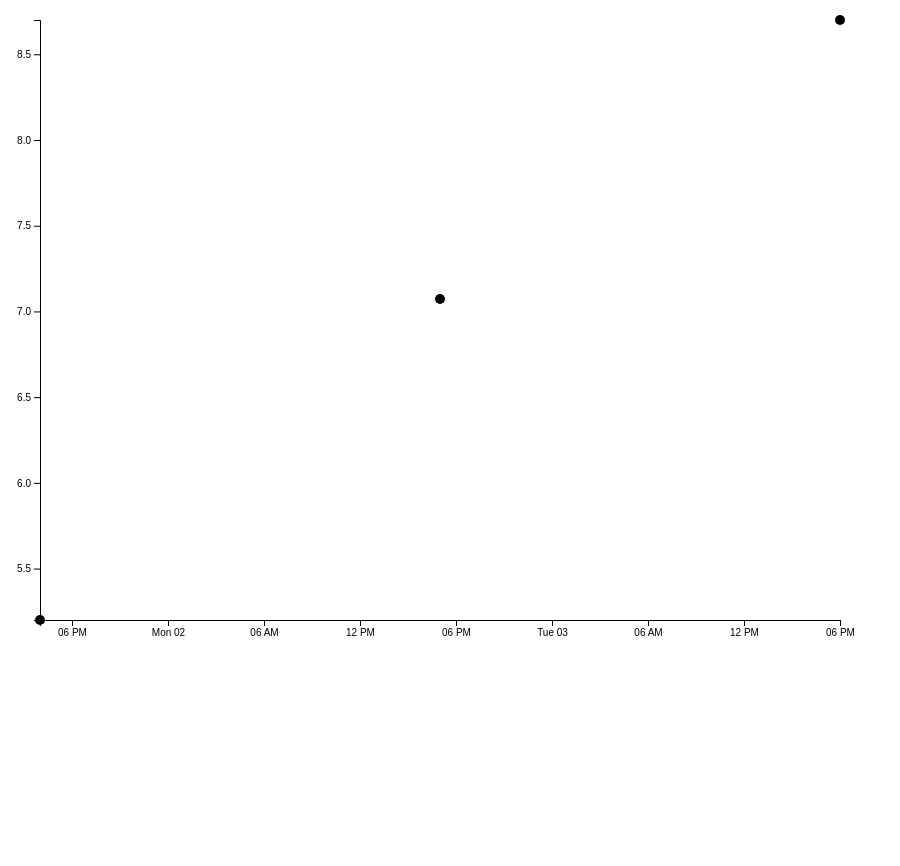
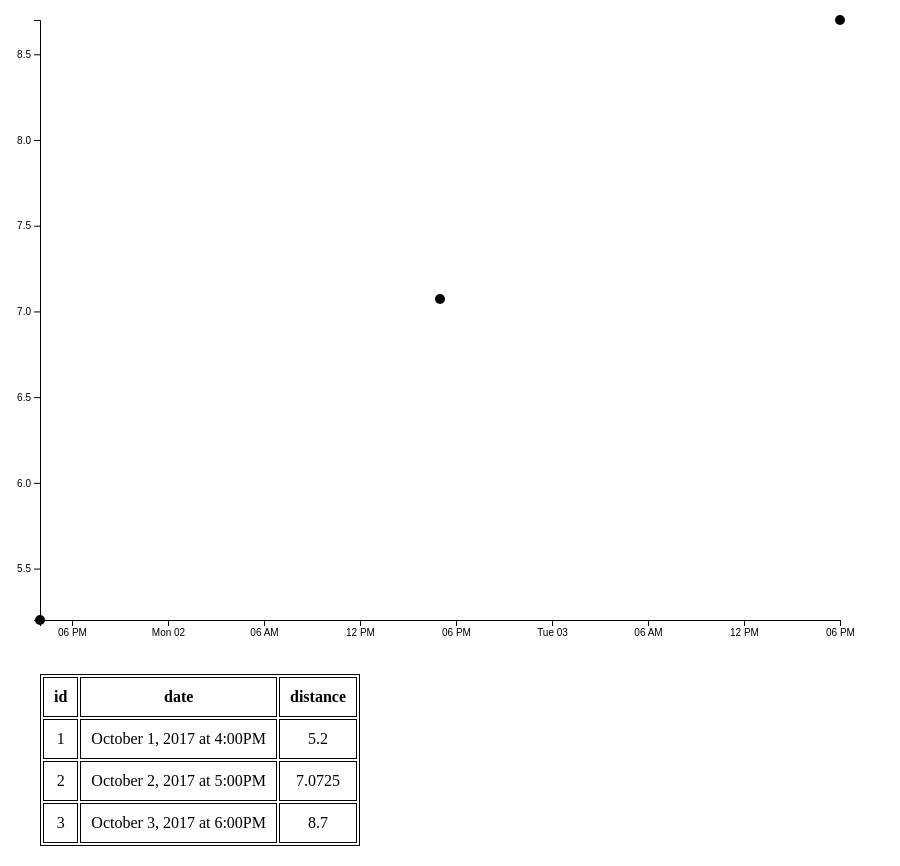
Before and after one commit to PacktPublishing/D3.js-Quick-Start-Guide, a plain HTML site: page examples/scatter_plot/index.html in a window 1280 px wide. Shown: the whole page, without its empty margins (0-900 px from the left). Before the commit the page ends 800 px from the top, so only its background shows below. Drawn offline with nearby package versions, Linux system fonts and the light colour scheme.

Commit message:
adjustments to scatter plot

```diff
--- a/examples/scatter_plot/app.css
+++ b/examples/scatter_plot/app.css
@@ -4,7 +4,15 @@ circle {
 }
 svg {
     overflow: visible;
+    margin-bottom: 50px;
 }
 body {
     margin: 20px 40px;
 }
+table, th, td {
+   border: 1px solid black;
+}
+th, td {
+    padding:10px;
+    text-align: center;
+}
--- a/examples/scatter_plot/app.js
+++ b/examples/scatter_plot/app.js
@@ -65,3 +65,14 @@ var leftAxis = d3.axisLeft(yScale);
 d3.select('svg')
 	.append('g')
 	.call(leftAxis); //no need to transform, since it's placed correctly initially
+
+var createTable = function(){
+    for (var i = 0; i < runs.length; i++) {
+        var row = d3.select('tbody').append('tr');
+        row.append('td').html(runs[i].id);
+        row.append('td').html(runs[i].date);
+        row.append('td').html(runs[i].distance);
+    }
+}
+
+createTable();
--- a/examples/scatter_plot/index.html
+++ b/examples/scatter_plot/index.html
@@ -7,6 +7,17 @@
     </head>
     <body>
         <svg></svg>
+        <table>
+            <thead>
+                <tr>
+                    <th>id</th>
+                    <th>date</th>
+                    <th>distance</th>
+                </tr>
+            </thead>
+            <tbody>
+            </tbody>
+        </table>
         <script src="https://d3js.org/d3.v5.min.js"></script>
         <script src="app.js" charset="utf-8"></script>
     </body>
```
Also changed, not shown: 1 other file.
